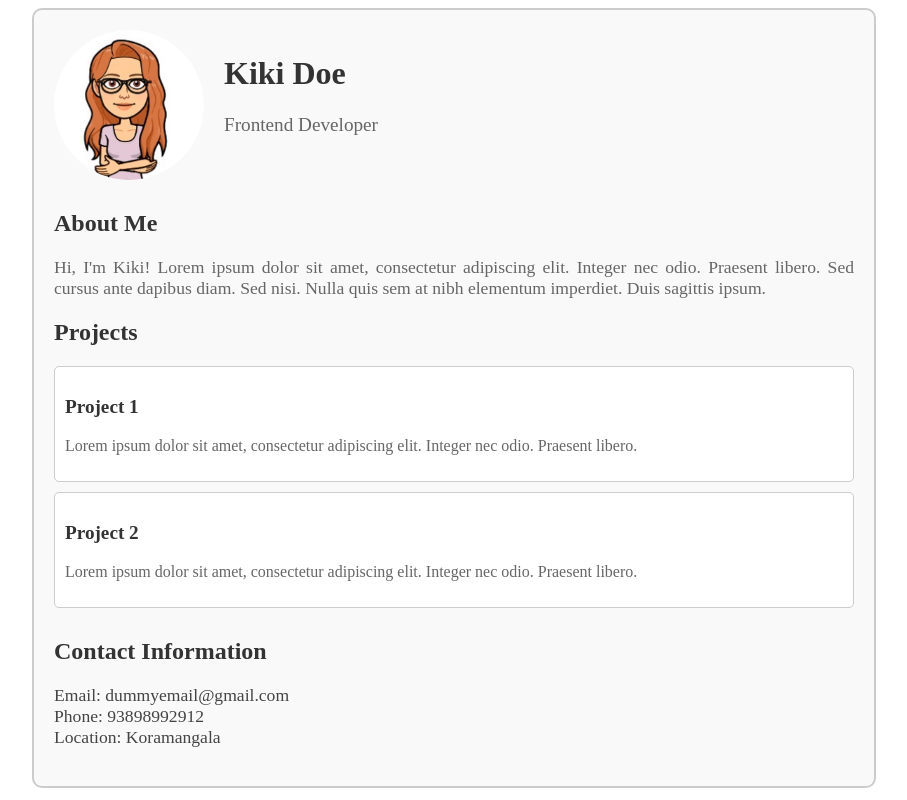
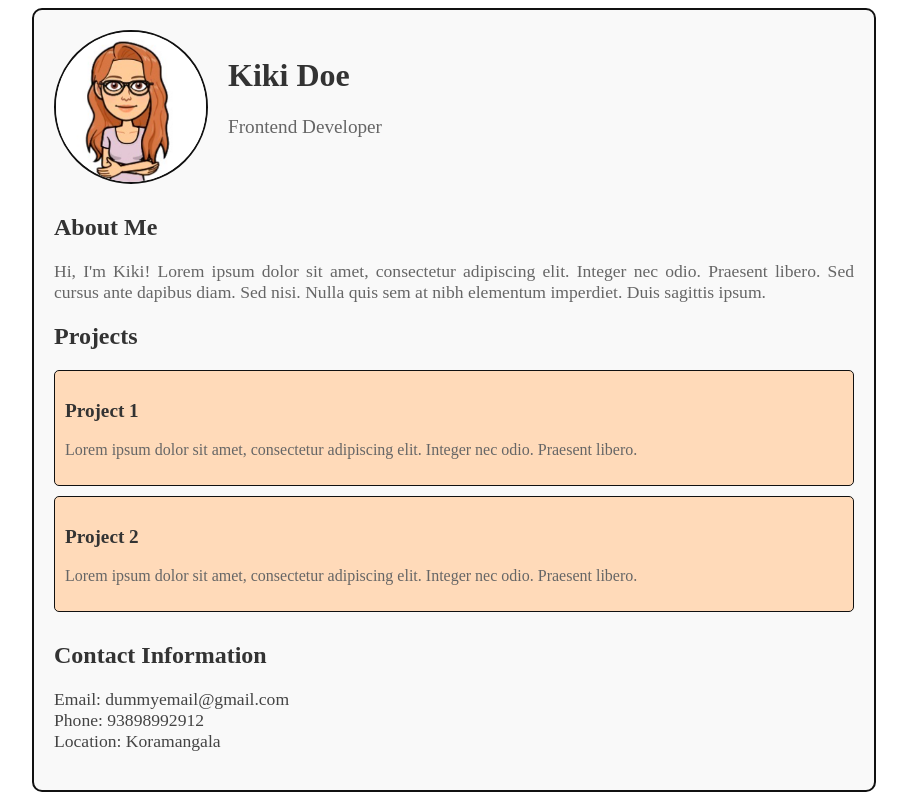
Before and after one commit to Keerthi199999/Workshop, a React app: page / in a window 1280 px wide. Shown: the whole page, without its empty margins (186-1093 px from the left). Built offline with nearby package versions, Linux system fonts and the light colour scheme.

Commit message:
updating-styles

```diff
--- a/src/components/AboutMe/AboutMe.css
+++ b/src/components/AboutMe/AboutMe.css
@@ -4,7 +4,7 @@
     padding: 20px;
     background-color: #f9f9f9;
     border-radius: 10px;
-    border: 2px solid #ccc;
+    border: 2px solid #111;
     overflow: hidden;
 }
 
@@ -12,6 +12,7 @@
     display: flex;
     align-items: center;
     margin-bottom: 30px;
+
 }
 
 .profile-pic {
@@ -21,6 +22,7 @@
     object-fit: cover;
     margin-right: 20px;
     animation: slideIn 1s ease;
+    border: 2px solid #111;
 }
 
 .profile-info {
@@ -56,8 +58,8 @@
 }
 
 .project {
-    background-color: #fff;
-    border: 1px solid #ccc;
+    background-color: peachpuff;
+    border: 1px solid #111;
     border-radius: 5px;
     padding: 10px;
     margin-bottom: 10px;
```
